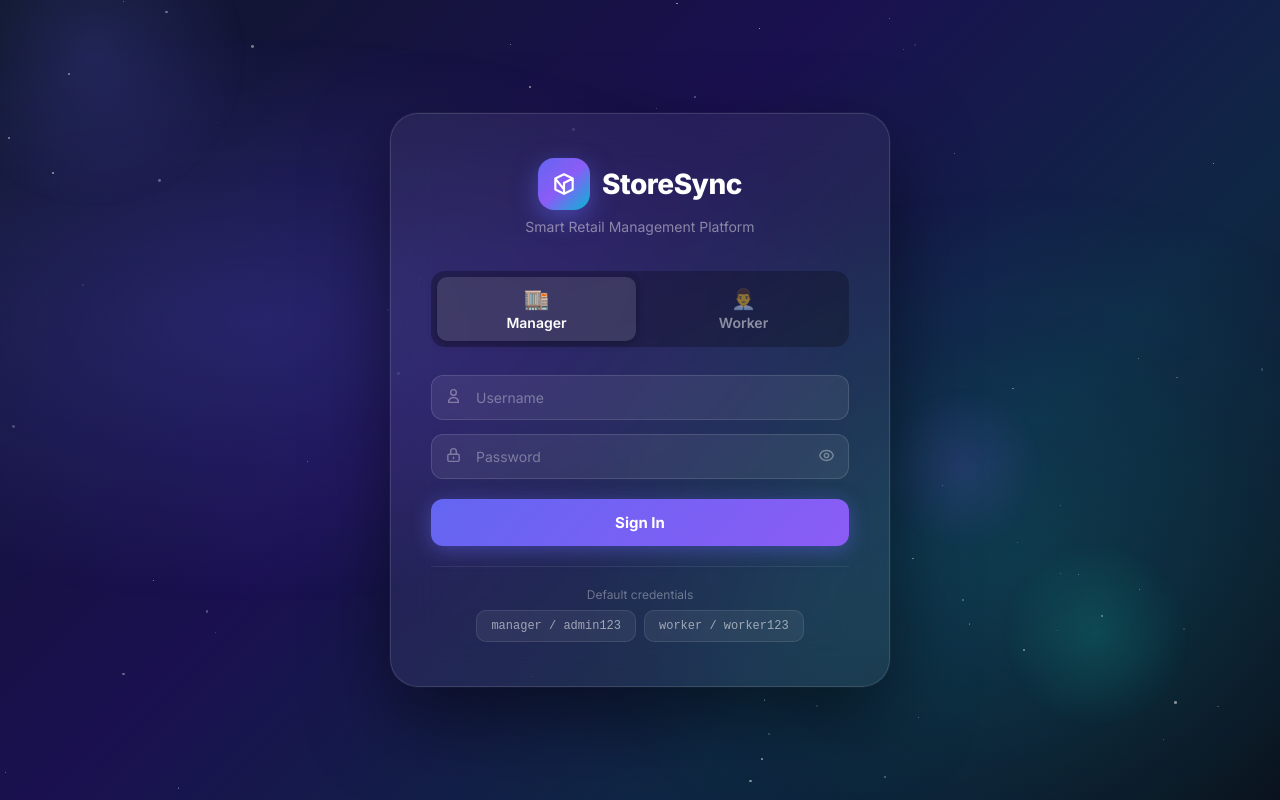
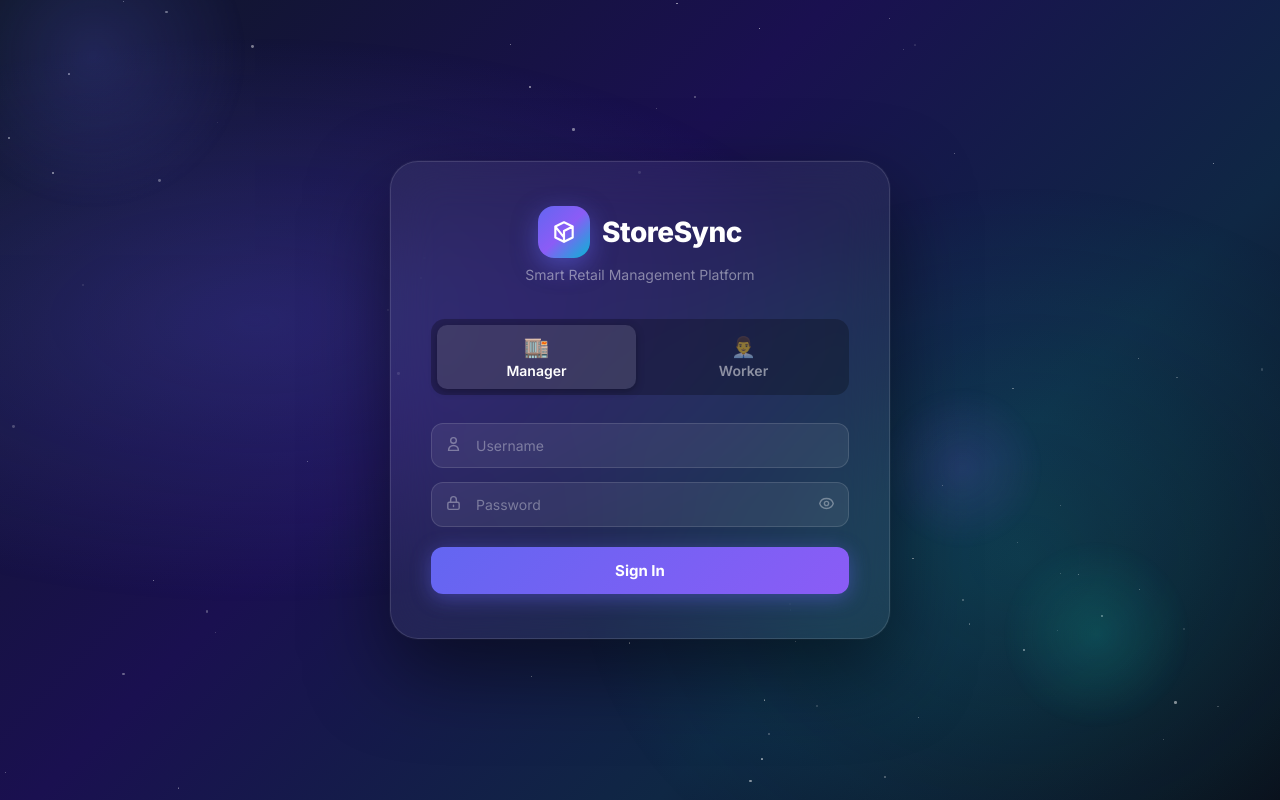
Before and after one commit to charanuggala26/storesync, a website: page frontend/login.html in a window 1280 px wide. Drawn offline with Linux system fonts and the light colour scheme.

Commit message:
Remove Default Credentials

```diff
--- a/frontend/login.html
+++ b/frontend/login.html
@@ -220,15 +220,6 @@ body { display:flex; align-items:center; justify-content:center; min-height:100v
     <span class="btn-loader" id="loginLoader"></span>
   </button>
 
-  <div class="login-hint">
-    <div class="hint-label">Default credentials</div>
-    <div style="display:flex;gap:8px;justify-content:center;flex-wrap:wrap">
-      <div class="hint-creds">manager / admin123</div>
-      <div class="hint-creds">worker / worker123</div>
-    </div>
-  </div>
-</div>
-
 <script>
 localStorage.clear();
 let currentRole = 'manager';
```
